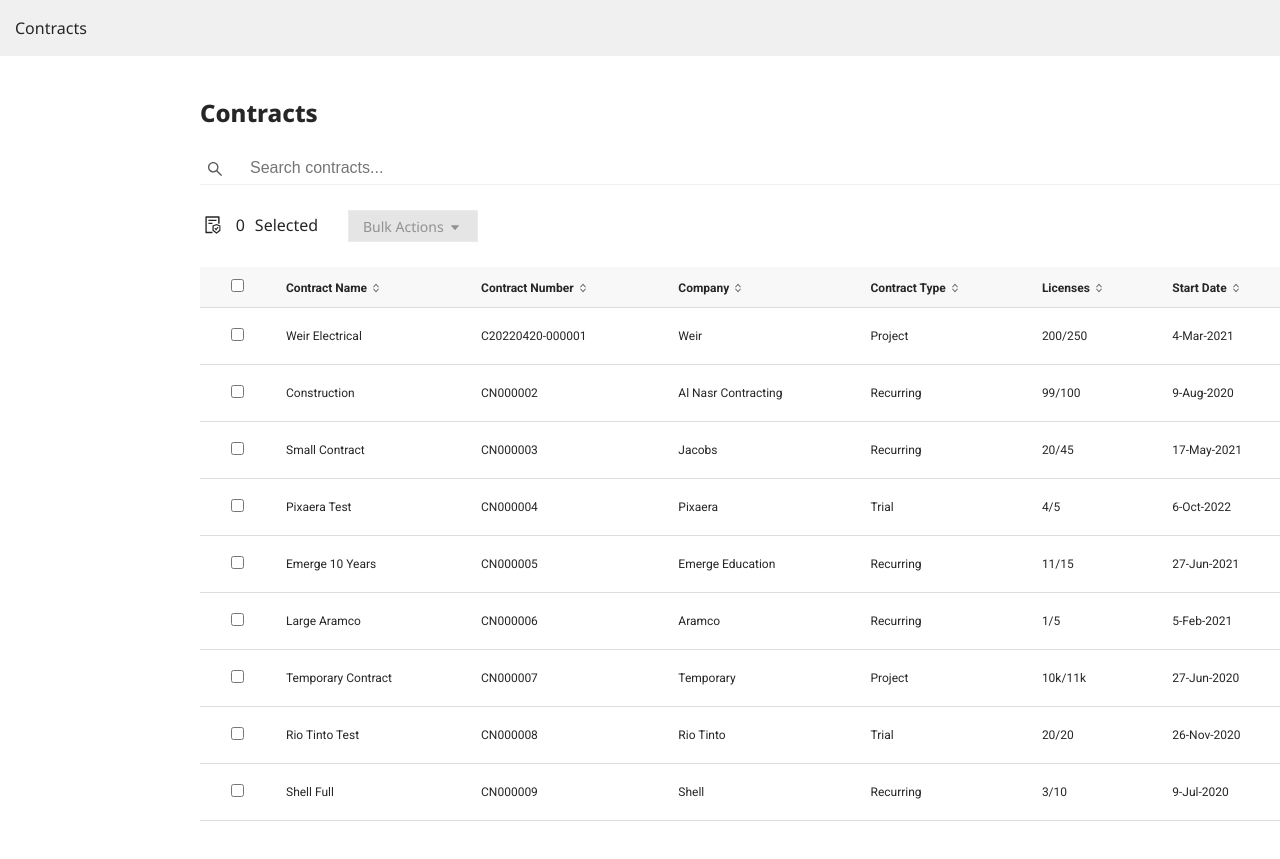
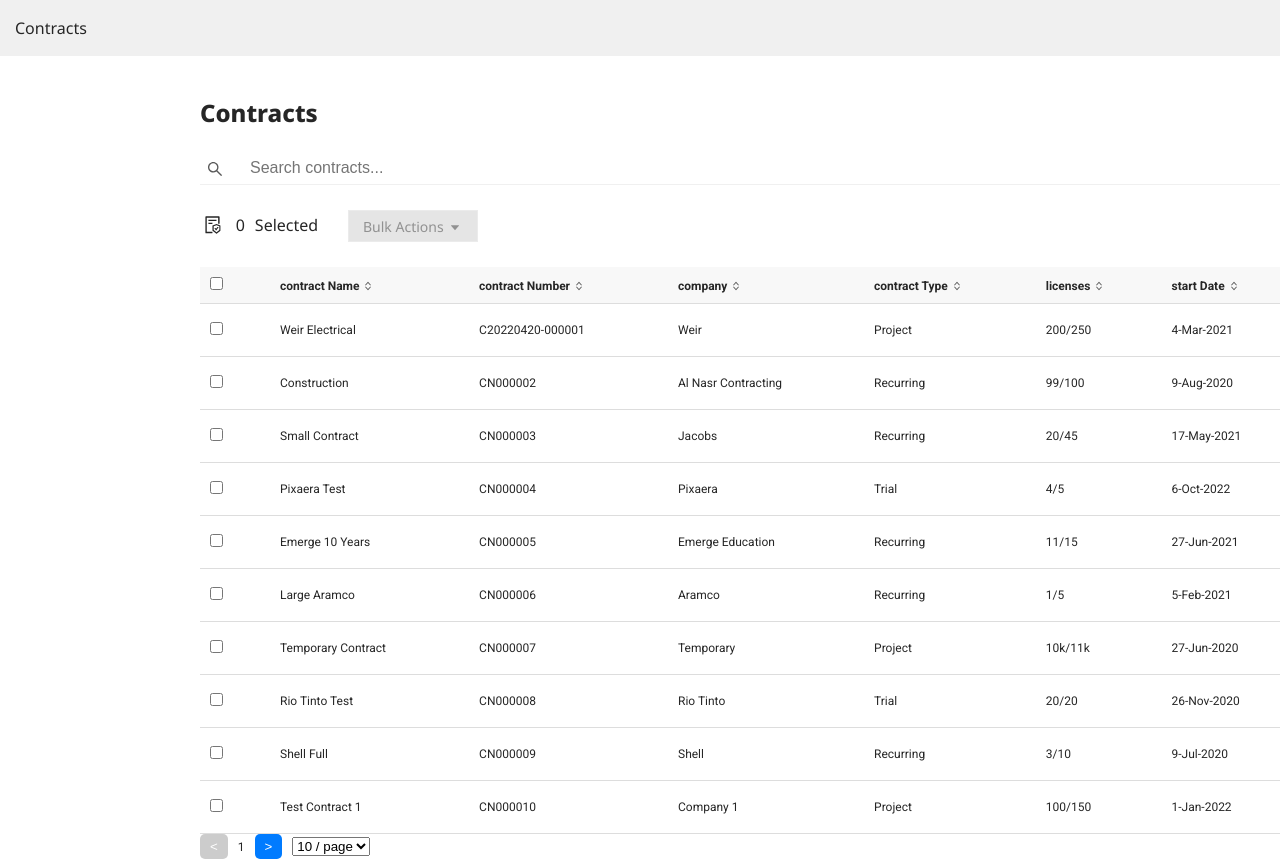
Before and after one commit to B1toks/contracts, a React (Vite) app: page / in a window 1280 px wide. Shown: the top 859 px of the page. Before the commit the page ends 821 px from the top, so only its background shows below. Built offline with nearby package versions, Linux system fonts and the light colour scheme.

Commit message:
sortable table with pagination is rdy

```diff
--- a/src/components/data.ts
+++ b/src/components/data.ts
@@ -98,4 +98,125 @@ export const contracts = [
     endDate: "12-Oct-2020",
     status: "Disabled",
   },
+  {
+    id: 10,
+    contractName: "Test Contract 1",
+    contractNumber: "CN000010",
+    company: "Company 1",
+    contractType: "Project",
+    licenses: "100/150",
+    startDate: "1-Jan-2022",
+    endDate: "31-Dec-2022",
+    status: "Active",
+  },
+  {
+    id: 11,
+    contractName: "Test Contract 2",
+    contractNumber: "CN000011",
+    company: "Company 2",
+    contractType: "Recurring",
+    licenses: "50/60",
+    startDate: "5-Feb-2021",
+    endDate: "5-Feb-2022",
+    status: "Active",
+  },
+  {
+    id: 12,
+    contractName: "Test Contract 3",
+    contractNumber: "CN000012",
+    company: "Company 3",
+    contractType: "Trial",
+    licenses: "10/20",
+    startDate: "1-Mar-2020",
+    endDate: "1-Jan-2021",
+    status: "Paused",
+  },
+  {
+    id: 13,
+    contractName: "Test Contract 4",
+    contractNumber: "CN000013",
+    company: "Company 4",
+    contractType: "Recurring",
+    licenses: "200/250",
+    startDate: "10-Apr-2021",
+    endDate: "10-Apr-2023",
+    status: "Disabled",
+  },
+  {
+    id: 14,
+    contractName: "Test Contract 5",
+    contractNumber: "CN000014",
+    company: "Company 5",
+    contractType: "Project",
+    licenses: "30/50",
+    startDate: "7-Jul-2020",
+    endDate: "7-Jan-2021",
+    status: "Active",
+  },
+  {
+    id: 15,
+    contractName: "Test Contract 6",
+    contractNumber: "CN000015",
+    company: "Company 6",
+    contractType: "Trial",
+    licenses: "5/15",
+    startDate: "8-May-2021",
+    endDate: "8-May-2022",
+    status: "Paused",
+  },
+  {
+    id: 16,
+    contractName: "Test Contract 7",
+    contractNumber: "CN000016",
+    company: "Company 7",
+    contractType: "Recurring",
+    licenses: "10/20",
+    startDate: "3-Oct-2021",
+    endDate: "3-Oct-2023",
+    status: "Active",
+  },
+  {
+    id: 17,
+    contractName: "Test Contract 8",
+    contractNumber: "CN000017",
+    company: "Company 8",
+    contractType: "Project",
+    licenses: "120/130",
+    startDate: "4-Jan-2020",
+    endDate: "4-Jan-2022",
+    status: "Active",
+  },
+  {
+    id: 18,
+    contractName: "Test Contract 9",
+    contractNumber: "CN000018",
+    company: "Company 9",
+    contractType: "Recurring",
+    licenses: "150/160",
+    startDate: "9-Sep-2021",
+    endDate: "9-Sep-2023",
+    status: "Disabled",
+  },
+  {
+    id: 19,
+    contractName: "Test Contract 10",
+    contractNumber: "CN000019",
+    company: "Company 10",
+    contractType: "Trial",
+    licenses: "10/20",
+    startDate: "1-Nov-2022",
+    endDate: "1-Nov-2023",
+    status: "Paused",
+  },
+  {
+    id: 20,
+    contractName: "Test Contract 11",
+    contractNumber: "CN000020",
+    company: "Company 11",
+    contractType: "Recurring",
+    licenses: "20/30",
+    startDate: "25-Dec-2020",
+    endDate: "25-Dec-2022",
+    status: "Active",
+  },
 ];
--- a/src/components/table.tsx
+++ b/src/components/table.tsx
@@ -1,4 +1,4 @@
-import React, { useState } from "react";
+import React, { useState, useEffect } from "react";
 import { contracts } from "./data";
 import "../styles/main.scss";
 import IconPlaceholder from "../img/IconPlaceholder.svg";
@@ -9,12 +9,24 @@ const statusClasses: { [key: string]: string } = {
   Paused: "status-paused",
 };
 
+interface Contract {
+  id: number;
+  contractName: string;
+  contractNumber: string;
+  company: string;
+  contractType: string;
+  licenses: string;
+  startDate: string;
+  endDate: string;
+  status: string;
+}
+
 interface ContractsTableProps {
   onCountChange: (count: number, selectedIndexes: number[]) => void;
   selectedRows: number[];
   setSelectedRows: React.Dispatch<React.SetStateAction<number[]>>;
-  rows: typeof contracts;
-  setRows: React.Dispatch<React.SetStateAction<typeof contracts>>;
+  rows: Contract[];
+  setRows: React.Dispatch<React.SetStateAction<Contract[]>>;
 }
 
 const ContractsTable: React.FC<ContractsTableProps> = ({
@@ -25,13 +37,36 @@ const ContractsTable: React.FC<ContractsTableProps> = ({
   setRows,
 }) => {
   const [openMenuId, setOpenMenuId] = useState<number | null>(null);
+  const [currentPage, setCurrentPage] = useState(1);
+  const [itemsPerPage, setItemsPerPage] = useState(10);
+  const [sortConfig, setSortConfig] = useState<{ key: keyof Contract; direction: string } | null>(null);
+
+  useEffect(() => {
+    setSelectedRows((prevSelectedRows) =>
+      prevSelectedRows.filter((id) => rows.some((contract) => contract.id === id))
+    );
+  }, [rows]);
+
+  const handleSort = (key: keyof Contract) => {
+    let direction = "asc";
+    if (sortConfig && sortConfig.key === key && sortConfig.direction === "asc") {
+      direction = "desc";
+    }
+    setSortConfig({ key, direction });
+    setRows((prevRows) => {
+      return [...prevRows].sort((a, b) => {
+        if (a[key] < b[key]) return direction === "asc" ? -1 : 1;
+        if (a[key] > b[key]) return direction === "asc" ? 1 : -1;
+        return 0;
+      });
+    });
+  };
 
   const handleCheckboxChange = (id: number) => {
     setSelectedRows((prevSelectedRows) => {
       const newSelectedRows = prevSelectedRows.includes(id)
         ? prevSelectedRows.filter((i) => i !== id)
         : [...prevSelectedRows, id];
-
       onCountChange(newSelectedRows.length, newSelectedRows);
       return newSelectedRows;
     });
@@ -55,6 +90,10 @@ const ContractsTable: React.FC<ContractsTableProps> = ({
     setOpenMenuId(null);
   };
 
+  const totalPages = Math.ceil(rows.length / itemsPerPage);
+  const startIndex = (currentPage - 1) * itemsPerPage;
+  const displayedRows = rows.slice(startIndex, startIndex + itemsPerPage);
+
   return (
     <div className="table-container">
       <table className="table">
@@ -64,19 +103,19 @@ const ContractsTable: React.FC<ContractsTableProps> = ({
               <input
                 type="checkbox"
                 onChange={handleSelectAll}
-                checked={selectedRows.length === rows.length && rows.length > 0}
+                checked={selectedRows.length > 0 && selectedRows.length === rows.length}
               />
             </th>
-            {["Contract Name", "Contract Number", "Company", "Contract Type", "Licenses", "Start Date", "End Date", "Status"].map((header) => (
-              <th key={header}>
-                {header} <img className="arrows" src={IconPlaceholder} alt="download" />
+            {["contractName", "contractNumber", "company", "contractType", "licenses", "startDate", "endDate", "status"].map((key) => (
+              <th key={key} onClick={() => handleSort(key as keyof Contract)}>
+                {key.replace(/([A-Z])/g, " $1").trim()} <img className="arrows" src={IconPlaceholder} alt="sort" />
               </th>
             ))}
             <th>Actions</th>
           </tr>
         </thead>
         <tbody>
-          {rows.map((contract) => (
+          {displayedRows.map((contract) => (
             <tr key={contract.id}>
               <td>
                 <input
@@ -107,6 +146,16 @@ const ContractsTable: React.FC<ContractsTableProps> = ({
           ))}
         </tbody>
       </table>
+      <div className="pagination">
+        <button disabled={currentPage === 1} onClick={() => setCurrentPage(currentPage - 1)}>&lt;</button>
+        <span>{currentPage}</span>
+        <button disabled={currentPage === totalPages} onClick={() => setCurrentPage(currentPage + 1)}>&gt;</button>
+        <select value={itemsPerPage} onChange={(e) => setItemsPerPage(Number(e.target.value))}>
+          {[5, 10, 15, 20].map((num) => (
+            <option key={num} value={num}>{num} / page</option>
+          ))}
+        </select>
+      </div>
     </div>
   );
 };
--- a/src/styles/main.scss
+++ b/src/styles/main.scss
@@ -158,3 +158,73 @@ $greycolor:#595959;
   opacity: 0.5;
   background-color: #ccc;
 }
+
+
+
+// Pagination
+
+.table-container {
+  width: 100%;
+  overflow-x: auto;
+}
+
+.table {
+  width: 100%;
+  border-collapse: collapse;
+
+  th, td {
+    padding: 10px;
+    border-bottom: 1px solid #ddd;
+    text-align: left;
+  }
+
+  th {
+    cursor: pointer;
+    &:hover {
+      background-color: #f5f5f5;
+    }
+  }
+}
+
+.pagination-container {
+  display: flex;
+  justify-content: space-between;
+  align-items: center;
+  margin-top: 10px;
+}
+
+.rows-per-page {
+  display: flex;
+  align-items: center;
+  gap: 5px;
+
+  select {
+    padding: 5px;
+    border-radius: 5px;
+    border: 1px solid #ccc;
+  }
+}
+
+.pagination {
+  display: flex;
+  align-items: center;
+  gap: 10px;
+
+  button {
+    padding: 5px 10px;
+    border: none;
+    background: #007bff;
+    color: white;
+    cursor: pointer;
+    border-radius: 5px;
+
+    &:disabled {
+      background: #ccc;
+      cursor: not-allowed;
+    }
+
+    &:hover:not(:disabled) {
+      background: #0056b3;
+    }
+  }
+}
```
